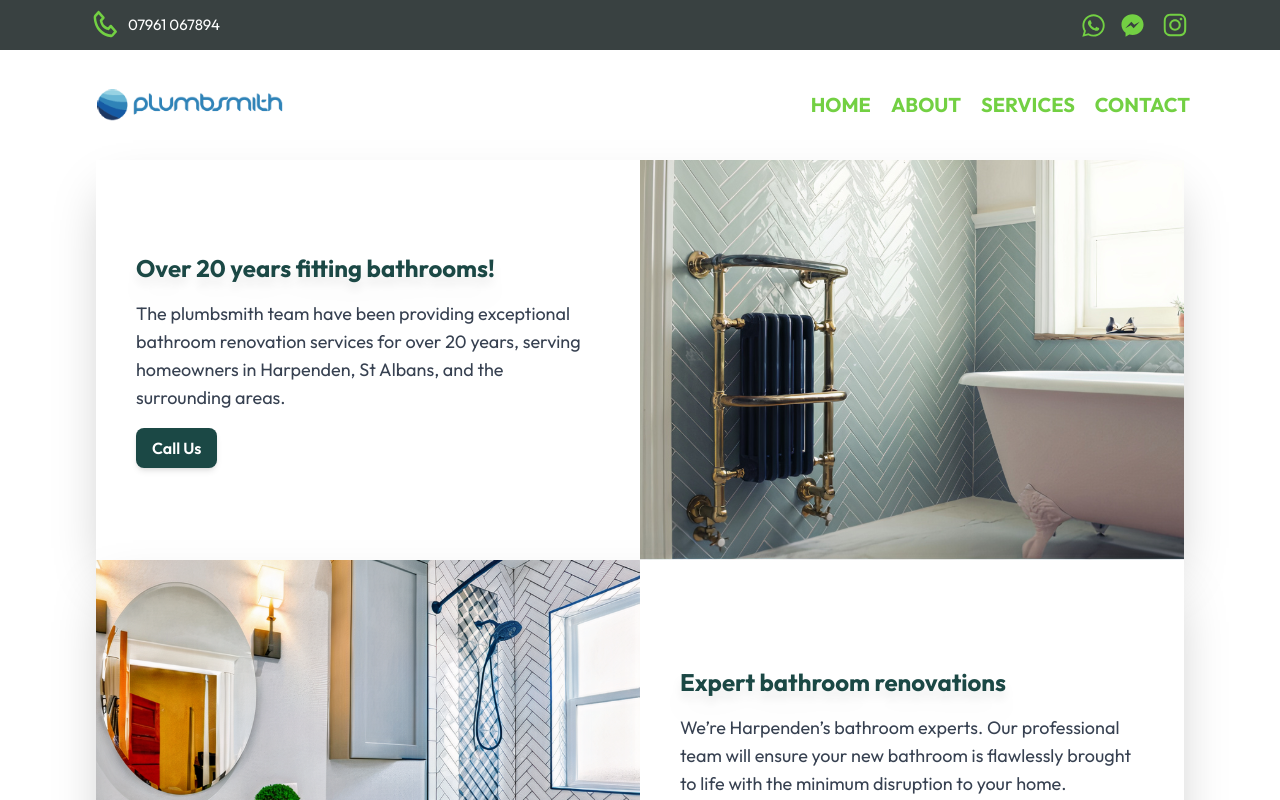
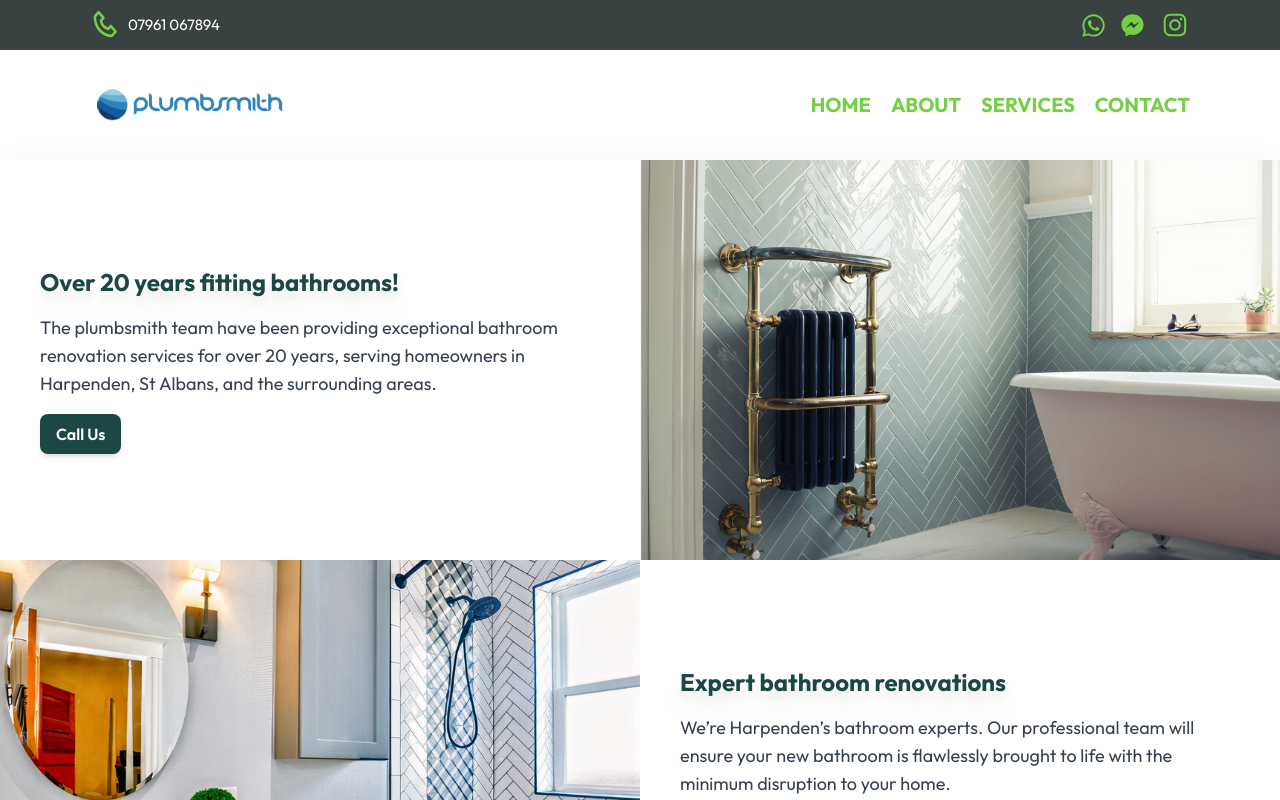
Before and after one commit to ahmedashfaq850/Plumbing-website, a Next.js app: page /bathrooms in a window 1280 px wide. Shown: the top 800 px of the page. Built offline with nearby package versions, Linux system fonts and the light colour scheme.

Commit message:
completed bathroom service page

```diff
--- a/app/bathrooms/page.js
+++ b/app/bathrooms/page.js
@@ -1,5 +1,5 @@
 import Gallery from '@/components/Gallery'
-import React from 'react'
+import React, { Fragment } from 'react'
 import ImageText from '@/components/ImageText';
 import BathroomImageText from '@/components/BathroomImageText'
 import Team from '@/components/Team';
@@ -9,8 +9,8 @@ import Heading from '@/components/Heading';
 
 const page = () => {
   return (
-    <div className="px-12 mdu:px-24 flex flex-col  items-center ">
-      <div className="mb-20 mdu:mb-0 flex flex-col  items-center">
+    <Fragment>
+      <div className="mb-20 mdu:mb-0 ">
         <ImageText
           title="Over 20 years fitting
 bathrooms!"
@@ -45,6 +45,7 @@ to life with the minimum disruption to your home."
         height="h-[400px]"
         buttonClass="bg-[#1B4845]"
       />
+      <div className="px-12 mdu:px-24  ">
         <Gallery />
         <BathroomImageText
           title="Expert tradespeople"
@@ -95,6 +96,7 @@ And others from other customers.
           order="order-2"
         />
       </div>
+    </Fragment>
   );
 }
 
```
Lines whose indentation alone changed are shown as unchanged.
